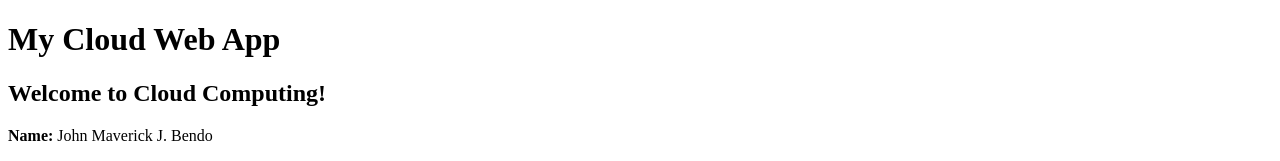
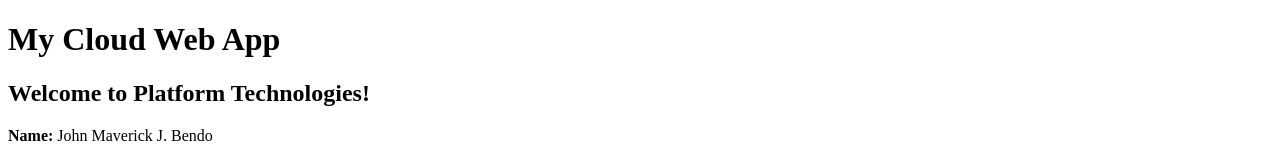
Before and after one commit to jmbendo-sys/platform-tech-cloud-lab, a plain HTML site: page index.html in a window 1280 px wide. Shown: the top 161 px of the page. Drawn offline with Linux system fonts and the light colour scheme.

Commit message:
Change subtitle to 'Welcome to Platform Technologies!'
Updated the subtitle to reflect a change in focus.

```diff
--- a/index.html
+++ b/index.html
@@ -8,7 +8,7 @@
 <body>
 
     <h1>My Cloud Web App</h1>
-    <h2>Welcome to Cloud Computing!</h2>
+    <h2>Welcome to Platform Technologies!</h2>
 
     <div>
         <p><strong>Name:</strong> John Maverick J. Bendo</p>
```
